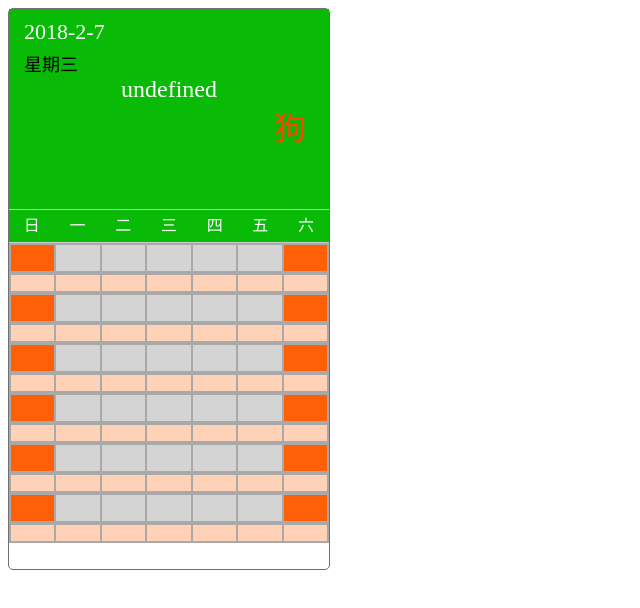
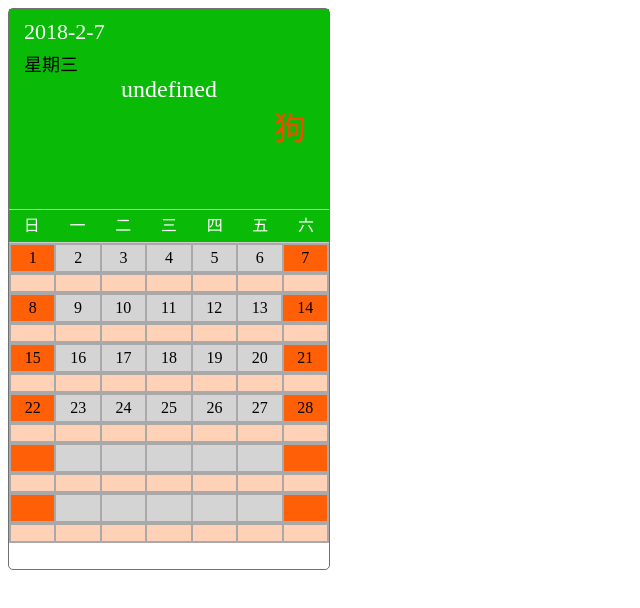
Before and after one commit to zqin0/ChinaCalendar, a browser extension: page calendar/index.html in a window 1280 px wide. Shown: the whole page, without its empty margins (0-640 px from the left). Drawn offline with Linux system fonts and the light colour scheme.

Commit message:
//将每天的日期写入detail表中

```diff
--- a/calendar/index.html
+++ b/calendar/index.html
@@ -68,12 +68,14 @@
     .weekend{
         width: 42px;
         height: 24px;
+        text-align: center;
         background-color:#ff5f07;
         margin-left:20px;
     }
     .sampleDay{
         width:42px;
         height:24px;
+        text-align: center;
         background-color: rgb(212, 212, 212);
     }
     .chinaDay{
@@ -81,6 +83,7 @@
         height: 14px;
         background-color: rgb(255, 210, 184);
     }
+
 </style>
 <body>
     <div id="contaiter">
--- a/calendar/js/index.js
+++ b/calendar/js/index.js
@@ -15,7 +15,8 @@ window.onload = function(){
     document.getElementById("time").innerHTML = getTime();
     // setInterval("getTime()",1000);
     // setTimeout(getTime(),1000);
-
+    createTable();
+    // document.getElementById("SD1").innerHTML = 1;
     function getTime() {
         // setInterval("getTime()", 1000);
         today = new Date();
@@ -34,11 +35,11 @@ window.onload = function(){
         // setInterval("getTime()", 1000);
         // console.log(time);
     }
-    console.log(getDaysOfMonth(year,month))
-    createTable();
-
+    // console.log(getDaysOfMonth(year,month))
+    showEveryDay(getDaysOfMonth(year,month));
 
 }
+
 // 获取生肖函数
 function getSX(Year) {
     var SX = ["鼠", "牛", "虎", "兔", "龙", "蛇", "马", "羊", "猴", "鸡", "狗", "猪"];
@@ -108,3 +109,14 @@ function getDaysOfMonth(year,month) {
     }
 
 }
+// 将每一天的日期写入detail表中
+function showEveryDay(daysOfMonth) {
+    var i,id;
+    console.log(daysOfMonth);
+    for(i=0;i<daysOfMonth;i++){
+        id ="SD" + i.toString();
+        console.log(id);
+        document.getElementById(id).innerHTML = i + 1;
+        // document.getElementById("id").innerText = i + 1;
+    }
+}
```
